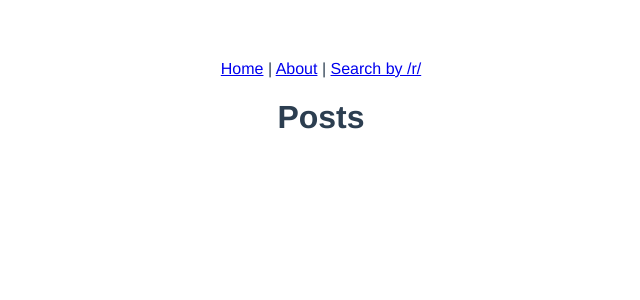
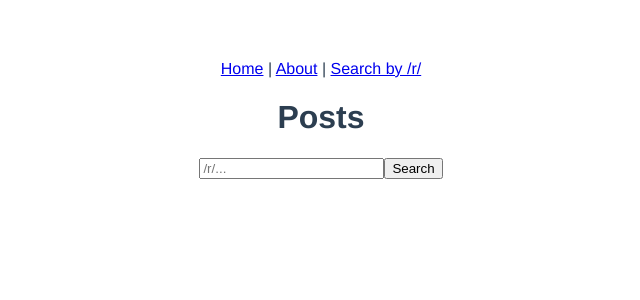
Before and after one commit to ISTTeo/RedditScraperVue, a Vue app in the folder vuereddit/: page /#/subreddit in a window 1280 px wide. Shown: the top 300 px of the page, without its empty margins (319-959 px from the left). Built offline with nearby package versions, Linux system fonts and the light colour scheme.

Commit message:
make axios work

```diff
--- a/vuereddit/package.json
+++ b/vuereddit/package.json
@@ -8,6 +8,7 @@
     "lint": "vue-cli-service lint"
   },
   "dependencies": {
+    "axios": "^0.19.0",
     "core-js": "^2.6.5",
     "vue": "^2.6.10",
     "vue-router": "^3.0.3"
--- /dev/null
+++ b/vuereddit/src/components/SearchSubReddit.vue
@@ -0,0 +1,26 @@
+<template>
+    <div>
+        <form @submit="searchReddit">
+            <input type="text" v-model="subreddit" name="subreddit" placeholder="/r/...">
+            <input type="submit" value="Search">
+        </form>
+    </div>
+</template>
+
+<script>
+export default {
+    name: "SearchSubReddit",
+    data() {
+        return {
+            subreddit: ''
+        }
+    },
+    methods: {
+        searchReddit(e) {
+            e.preventDefault();
+            this.$emit('search-reddit', this.subreddit);
+            this.subreddit = ""
+        }
+    }
+}
+</script>
--- a/vuereddit/src/views/BySubReddit.vue
+++ b/vuereddit/src/views/BySubReddit.vue
@@ -1,9 +1,38 @@
 <template>
-    <h1>Posts</h1>
+    <div><h1>Posts</h1>
+    <SearchSubReddit v-on:search-reddit="searchSubReddit" /></div>
 </template>
 
 <script>
+import SearchSubReddit from '../components/SearchSubReddit.vue';
+import axios from 'axios';
 export default {
     name: "BySubReddit",
+    components: {
+        SearchSubReddit
+    },
+    data() {
+        return {
+            posts: [],
+            result: null,
+            subKey: 0
+        }
+    },
+    methods: {
+        searchSubReddit(sub) {
+            console.log(sub)
+            axios.get("https://api.rss2json.com/v1/api.json?rss_url=" + "https://www.reddit.com/r/" + sub + "/top.xml?limit=" + "all")
+                .then(res => {
+                    this.result = res;
+                    this.posts = res.data.items;
+                })
+                .catch(err => {
+                    console.log(err);
+                    this.posts = [];
+                    this.result = null;
+                });
+                this.subKey += 1;
+        }
+    }
 }
 </script>
```
